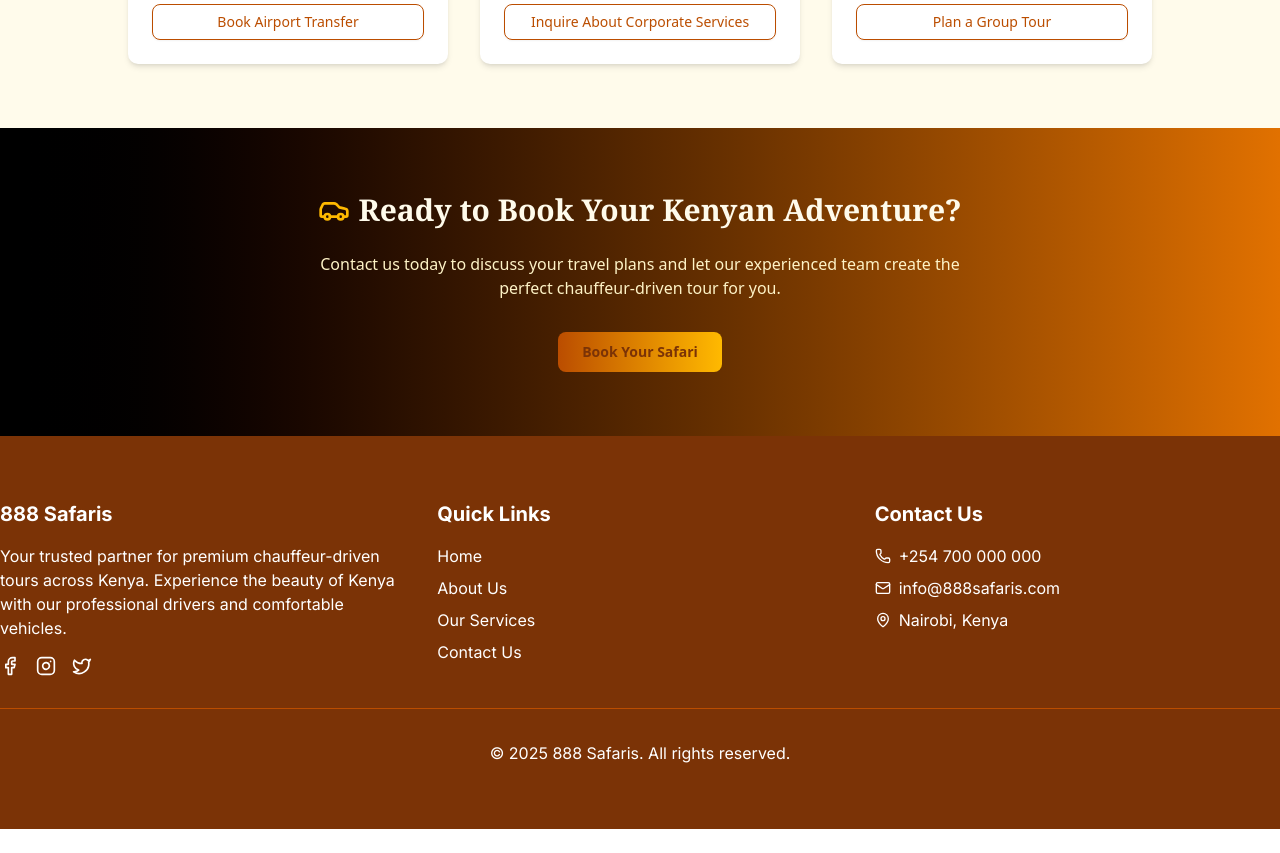
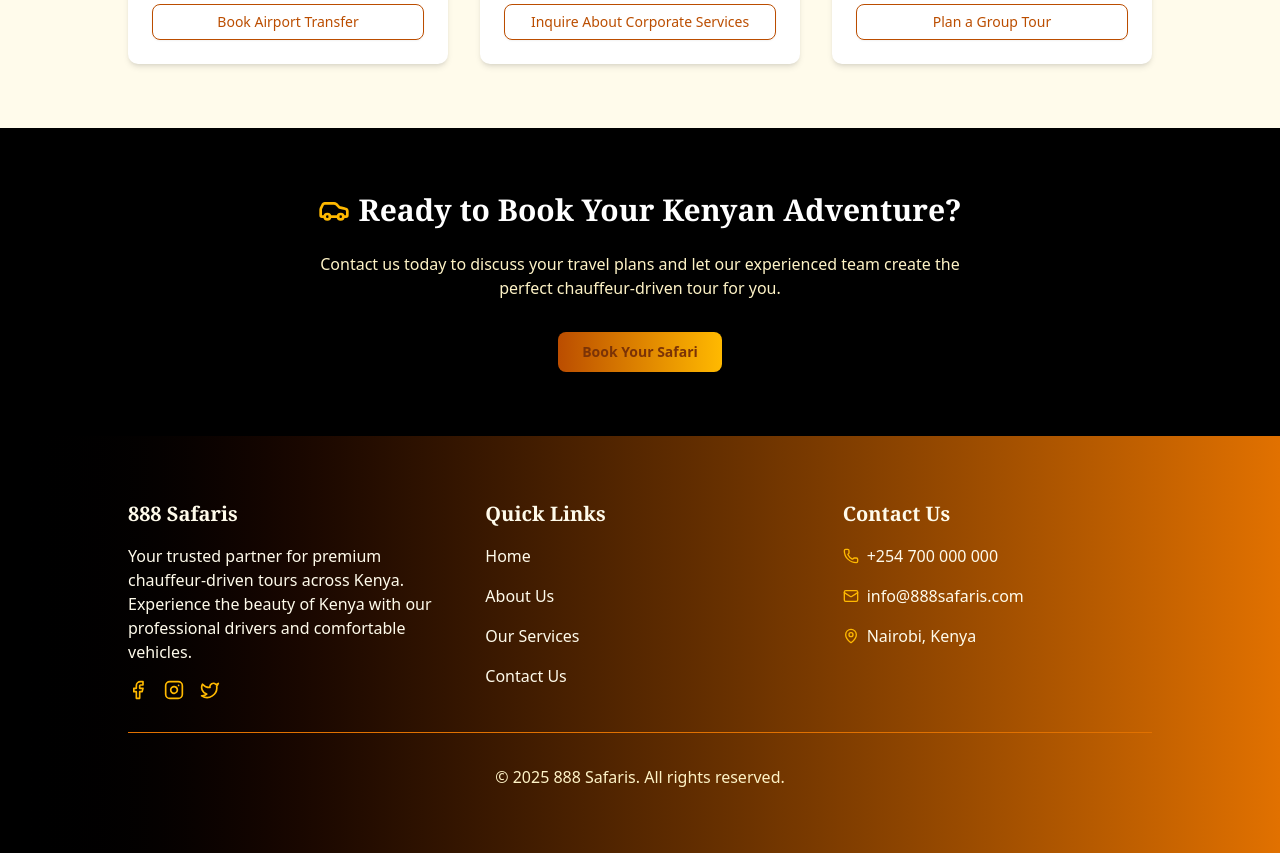
Before and after one commit to Akipkoech/888.safaris, a Next.js app: page /services in a window 1280 px wide. Shown: the part 4160-5013 px from the top of the page. Before the commit the page ends 4989 px from the top, so only its background shows below. Built offline with nearby package versions, Linux system fonts and the light colour scheme.

Commit message:
feat: update Services and Footer components with improved styling and accessibility

```diff
--- a/app/services/page.tsx
+++ b/app/services/page.tsx
@@ -437,7 +437,7 @@ export const metadata = {
         </section>
 
         {/* CTA Section */}
-        <section className="py-16 bg-gradient-to-r from-black to-amber-600 text-amber-50">
+        <section className="py-16 bg-black text-white">
           <div className="container flex flex-col items-center text-center">
             <h2 className="text-3xl font-bold font-serif mb-6 flex items-center justify-center gap-2">
               <Car className="w-8 h-8 text-amber-400" /> Ready to Book Your Kenyan Adventure?
--- a/components/footer.tsx
+++ b/components/footer.tsx
@@ -3,75 +3,99 @@ import { Facebook, Instagram, Twitter, Mail, Phone, MapPin } from "lucide-react"
 
 export default function Footer() {
   return (
-    <footer className="bg-amber-900 text-white">
-      <div className="container py-12 md:py-16">
-        <div className="grid grid-cols-1 md:grid-cols-3 gap-8">
-          <div>
-            <h3 className="text-xl font-bold mb-4">888 Safaris</h3>
-            <p className="mb-4">
+    <footer className="bg-gradient-to-r from-black to-amber-600 text-amber-50">
+      <div className="container py-12 md:py-16 max-w-5xl mx-auto">
+        <div className="grid grid-cols-1 md:grid-cols-3 gap-12">
+          <div className="flex flex-col items-start">
+            <h3 className="text-xl font-bold font-serif mb-4">888 Safaris</h3>
+            <p className="mb-4 font-sans">
               Your trusted partner for premium chauffeur-driven tours across Kenya. Experience the beauty of Kenya with
               our professional drivers and comfortable vehicles.
             </p>
             <div className="flex space-x-4">
-              <Link href="https://facebook.com" className="hover:text-amber-300" aria-label="Facebook">
+              <Link
+                href="https://facebook.com"
+                className="text-amber-400 hover:text-amber-200 transition-colors duration-300"
+                aria-label="Facebook"
+                target="_blank"
+                rel="noopener noreferrer"
+              >
                 <Facebook size={20} />
               </Link>
-              <Link href="https://instagram.com" className="hover:text-amber-300" aria-label="Instagram">
+              <Link
+                href="https://instagram.com"
+                className="text-amber-400 hover:text-amber-200 transition-colors duration-300"
+                aria-label="Instagram"
+                target="_blank"
+                rel="noopener noreferrer"
+              >
                 <Instagram size={20} />
               </Link>
-              <Link href="https://twitter.com" className="hover:text-amber-300" aria-label="Twitter">
+              <Link
+                href="https://twitter.com"
+                className="text-amber-400 hover:text-amber-200 transition-colors duration-300"
+                aria-label="Twitter"
+                target="_blank"
+                rel="noopener noreferrer"
+              >
                 <Twitter size={20} />
               </Link>
             </div>
           </div>
 
-          <div>
-            <h3 className="text-xl font-bold mb-4">Quick Links</h3>
-            <ul className="space-y-2">
+          <div className="flex flex-col items-start">
+            <h3 className="text-xl font-bold font-serif mb-4">Quick Links</h3>
+            <ul className="space-y-4 font-sans">
               <li>
-                <Link href="/" className="hover:text-amber-300">
+                <Link href="/" className="hover:text-amber-400 transition-colors duration-300">
                   Home
                 </Link>
               </li>
               <li>
-                <Link href="/about" className="hover:text-amber-300">
+                <Link href="/about" className="hover:text-amber-400 transition-colors duration-300">
                   About Us
                 </Link>
               </li>
               <li>
-                <Link href="/services" className="hover:text-amber-300">
+                <Link href="/services" className="hover:text-amber-400 transition-colors duration-300">
                   Our Services
                 </Link>
               </li>
               <li>
-                <Link href="/contact" className="hover:text-amber-300">
+                <Link href="/contact" className="hover:text-amber-400 transition-colors duration-300">
                   Contact Us
                 </Link>
               </li>
             </ul>
           </div>
 
-          <div>
-            <h3 className="text-xl font-bold mb-4">Contact Us</h3>
-            <ul className="space-y-2">
+          <div className="flex flex-col items-start">
+            <h3 className="text-xl font-bold font-serif mb-4">Contact Us</h3>
+            <ul className="space-y-4 font-sans">
               <li className="flex items-center gap-2">
-                <Phone size={16} />
-                <span>+254 700 000 000</span>
+                <Phone size={16} className="text-amber-400" />
+                <a href="tel:+254700000000" className="hover:text-amber-400 transition-colors duration-300">
+                  +254 700 000 000
+                </a>
               </li>
               <li className="flex items-center gap-2">
-                <Mail size={16} />
-                <span>info@888safaris.com</span>
+                <Mail size={16} className="text-amber-400" />
+                <a href="mailto:info@888safaris.com" className="hover:text-amber-400 transition-colors duration-300">
+                  info@888safaris.com
+                </a>
               </li>
               <li className="flex items-start gap-2">
-                <MapPin size={16} className="mt-1" />
+                <MapPin size={16} className="text-amber-400 mt-1" />
                 <span>Nairobi, Kenya</span>
               </li>
             </ul>
           </div>
         </div>
 
-        <div className="border-t border-amber-700 mt-8 pt-8 text-center">
-          <p>&copy; {new Date().getFullYear()} 888 Safaris. All rights reserved.</p>
+        <div className="border-t border-amber-600 mt-8 pt-8 text-center max-w-5xl mx-auto">
+          <p className="font-sans text-amber-100">
+            © {new Date().getFullYear()} 888 Safaris. All rights reserved.
+          </p>
         </div>
       </div>
     </footer>
```
